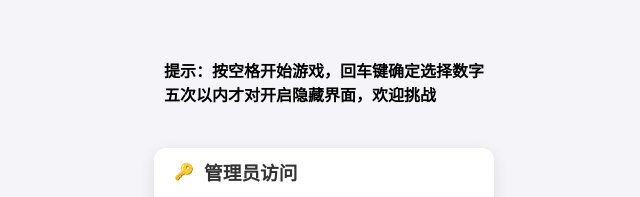
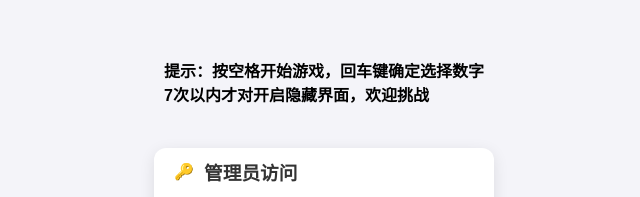
Before and after one commit to yidou-code/yidou-code.github.io, a plain HTML site: page GuessNumber/index.html in a window 1280 px wide. Shown: the part 172-369 px from the top of the page, 316-956 px from the left. Drawn offline with Linux system fonts and the light colour scheme.

Commit message:
Update index.html

```diff
--- a/GuessNumber/index.html
+++ b/GuessNumber/index.html
@@ -21,7 +21,7 @@
     <h1>猜数字</h1>
     <h5>系统会随机选定一个100以内的自然数。通过输入数字来猜它。<br/>每次系统会告诉你猜的结果是高了还是低了</h5>
     <br>
-    <h4>提示：按空格开始游戏，回车键确定选择数字<br>五次以内才对开启隐藏界面，欢迎挑战</h4>
+    <h4>提示：按空格开始游戏，回车键确定选择数字<br>7次以内才对开启隐藏界面，欢迎挑战</h4>
     <!-- 新增：密钥输入区域 -->
   <!-- 新增：美化后的密钥输入区域 -->
 <div class="key-section">
```
